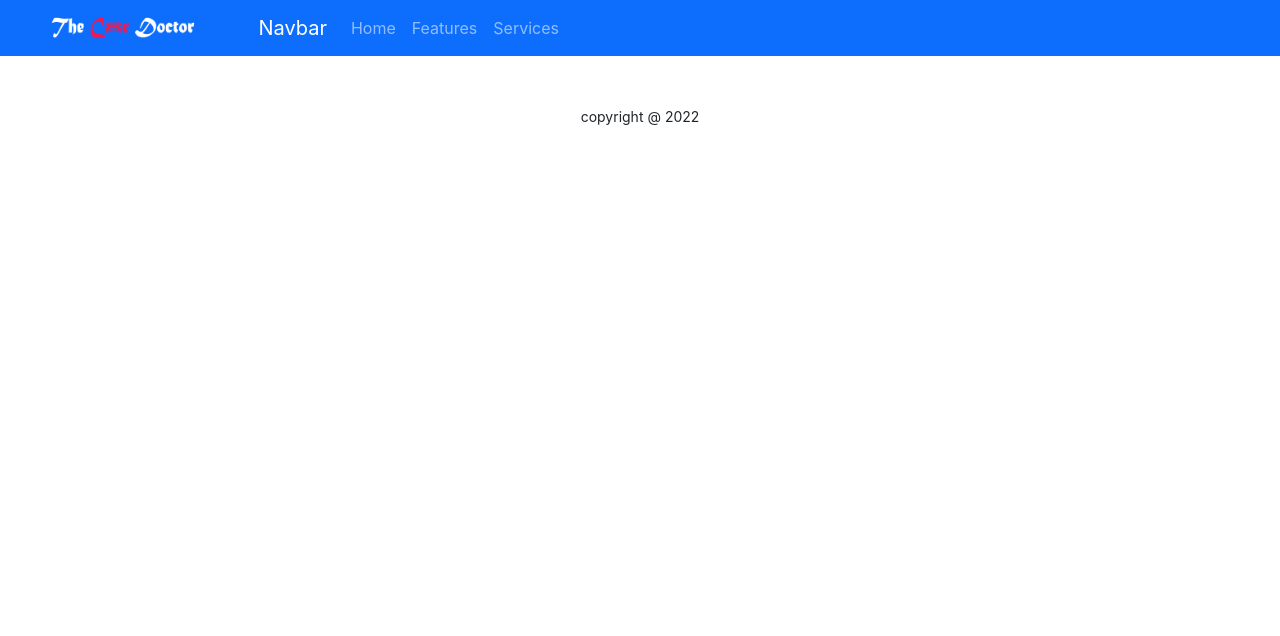
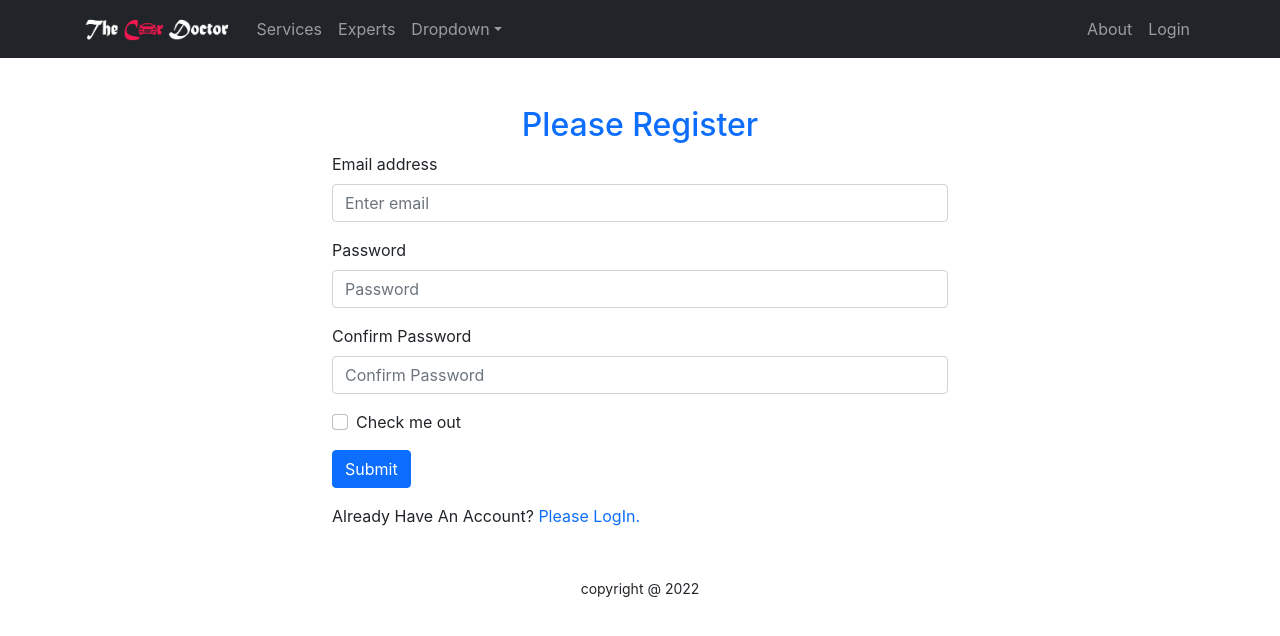
Before and after one commit to Ahamed-JI-Nabil/genius-car-services, a React (Create React App) app: page /register in a window 1280 px wide. Shown: the top 636 px of the page. Built offline with nearby package versions, Linux system fonts and the light colour scheme.

Commit message:
initial commit

```diff
--- a/src/App.js
+++ b/src/App.js
@@ -1,12 +1,15 @@
-import logo from './logo.svg';
 import './App.css';
 import { Route, Routes } from 'react-router-dom';
 import About from './Pages/About/About';
 import Home from './Pages/Home/Home/Home';
 import Services from './Pages/Home/Services/Services';
+import ServiceDetail from './Pages/ServiceDetail/ServiceDetail';
 import Header from './Pages/Shared/Header/Header';
 import Footer from './Pages/Shared/Footer/Footer';
 import Experts from './Pages/Home/Experts/Experts';
+import Login from './Pages/Login/Login/Login';
+import Register from './Pages/Login/Register';
+import NotFound from './Pages/Shared/NotFound/NotFound';
 
 function App() {
   return (
@@ -14,9 +17,14 @@ function App() {
       <Header></Header>
       <Routes>
         <Route path='/' element={<Home></Home>}></Route>
+        <Route path='/home' element={<Home></Home>}></Route>
         <Route path='/about' element={<About></About>}></Route>
         <Route path='/services' element={<Services></Services>}></Route>
+        <Route path='/service/:serviceID' element={<ServiceDetail></ServiceDetail>}></Route>
         <Route path='/experts' element={<Experts></Experts>}></Route>
+        <Route path='/login' element={<Login></Login>}></Route>
+        <Route path='/register' element={<Register></Register>}></Route>
+        <Route path='*' element={<NotFound></NotFound>}></Route>
       </Routes>
       <Footer></Footer>
     </div>
--- a/src/Pages/Home/Experts/Experts.js
+++ b/src/Pages/Home/Experts/Experts.js
@@ -19,7 +19,7 @@ const Experts = () => {
     ]
 
     return (
-        <div>
+        <div id='experts'>
             <h2 className='text-primary text-center m-5'>Our Experts!</h2>
             <div className="row row-cols-1 row-cols-md-3 g-4">
                 {
--- a/src/Pages/Home/Service/Service.js
+++ b/src/Pages/Home/Service/Service.js
@@ -1,17 +1,25 @@
 import React from 'react';
+import { useNavigate } from 'react-router-dom';
 import './Service.css'
 
-const Service = ({service}) => {
+const Service = ({ service }) => {
 
-    const { name, price, description, img } = service
+    const { id, name, price, description, img } = service
+
+    const navigate = useNavigate()
+
+    const navigateToServiceDetail = id => {
+        navigate("/service/" + id)
+    }
+
 
     return (
         <div className='service container'>
-            <img className='w-100' src={img}  alt="" />
+            <img className='w-100' src={img} alt="" />
             <h2>{name}</h2>
             <p>Price: {price}</p>
             <p><small>{description}</small></p>
-            <button className='btn btn-primary'>Book: {name}</button>
+            <button onClick={() => navigateToServiceDetail(id)} className='btn btn-primary'>Book: {name}</button>
         </div>
     );
 };
--- a/src/Pages/Home/Services/Services.js
+++ b/src/Pages/Home/Services/Services.js
@@ -14,7 +14,7 @@ const Services = () => {
 
 
     return (
-        <div>
+        <div id='services'>
             <h2 className='text-center my-5 text-primary'>Our Services</h2>
             <div className="service-container">
                 {
--- /dev/null
+++ b/src/Pages/Login/Login/Login.js
@@ -0,0 +1,51 @@
+import React, { useRef } from 'react';
+import { Button, Form } from 'react-bootstrap';
+import { Link, useNavigate } from 'react-router-dom';
+
+const Login = () => {
+
+    const emailRef = useRef('')
+    const passwordRef = useRef('')
+    // const navigate = useNavigate()
+    const handleSubmit = event => {
+        event.preventDefault()
+        const email = emailRef.current.value;
+        const password = passwordRef.current.value;
+
+        console.log(email, password);
+
+    }
+
+    // const handleRegister = ()=>{
+    //     navigate('/register')
+    // }
+
+    return (
+        <div className='container mx-auto w-50 mt-5'>
+            <h2 className='text-primary text-center'>Please login</h2>
+            <Form onSubmit={handleSubmit}>
+                <Form.Group className="mb-3" controlId="formBasicEmail">
+                    <Form.Label>Email address</Form.Label>
+                    <Form.Control ref={emailRef} type="email" placeholder="Enter email" />
+                    <Form.Text className="text-muted">
+                        We'll never share your email with anyone else.
+                    </Form.Text>
+                </Form.Group>
+
+                <Form.Group className="mb-3" controlId="formBasicPassword">
+                    <Form.Label>Password</Form.Label>
+                    <Form.Control ref={passwordRef} type="password" placeholder="Password" />
+                </Form.Group>
+                <Form.Group className="mb-3" controlId="formBasicCheckbox">
+                    <Form.Check type="checkbox" label="Check me out" />
+                </Form.Group>
+                <Button variant="primary" type="submit">
+                    Submit
+                </Button>
+            </Form>
+            <p className='mt-3'>New To Genius Car? <Link to='/register' className='text-danger text-decoration-none' >Please Register.</Link></p>
+        </div>
+    );
+};
+
+export default Login;
--- /dev/null
+++ b/src/Pages/Login/Register.js
@@ -0,0 +1,57 @@
+import React, { useRef } from 'react';
+import { Button, Form } from 'react-bootstrap';
+import { Link } from 'react-router-dom';
+
+const Register = () => {
+
+    const emailRef = useRef('')
+    const passwordRef = useRef('')
+    const confirmPasswordRef = useRef('')
+
+    const handleSubmit = event => {
+        event.preventDefault()
+        const email = emailRef.current.value;
+        const password = passwordRef.current.value;
+
+        console.log(email, password);
+
+    }
+    /*
+    another to access form value is
+        form onSubmit{eventHandler}
+        eventHandler = event =>{
+            fieldName = event.target.fieldName.value
+        }
+    */
+    return (
+        <div className='container w-50 mx-auto mt-5'>
+            <h2 className='text-primary text-center'>Please Register</h2>
+            <Form onSubmit={handleSubmit}>
+                <Form.Group className="mb-3" controlId="formBasicEmail">
+                    <Form.Label>Email address</Form.Label>
+                    <Form.Control ref={emailRef} type="email" placeholder="Enter email" />
+                </Form.Group>
+
+                <Form.Group className="mb-3" controlId="formBasicPassword">
+                    <Form.Label>Password</Form.Label>
+                    <Form.Control ref={passwordRef} type="password" placeholder="Password" />
+                </Form.Group>
+
+                <Form.Group className="mb-3" controlId="formBasicPassword">
+                    <Form.Label>Confirm Password</Form.Label>
+                    <Form.Control ref={confirmPasswordRef} type="password" placeholder="Confirm Password" />
+                </Form.Group>
+
+                <Form.Group className="mb-3" controlId="formBasicCheckbox">
+                    <Form.Check type="checkbox" label="Check me out" />
+                </Form.Group>
+                <Button variant="primary" type="submit">
+                    Submit
+                </Button>
+            </Form>
+            <p className='mt-3'>Already Have An Account? <Link to='/login' className='text-primary text-decoration-none '>Please LogIn.</Link> </p>
+        </div>
+    );
+};
+
+export default Register;
--- /dev/null
+++ b/src/Pages/ServiceDetail/ServiceDetail.js
@@ -0,0 +1,15 @@
+import React from 'react';
+import { useParams } from 'react-router-dom';
+
+const ServiceDetail = () => {
+
+    const {serviceID} = useParams()
+
+    return (
+        <div>
+            <h2>Welcome to detail : {serviceID}</h2>
+        </div>
+    );
+};
+
+export default ServiceDetail;
--- a/src/Pages/Shared/Header/Header.js
+++ b/src/Pages/Shared/Header/Header.js
@@ -1,27 +1,36 @@
 import React from 'react';
-import { Container, Nav, Navbar } from 'react-bootstrap';
+import { Container, Nav, Navbar, NavDropdown } from 'react-bootstrap';
 import { Link } from 'react-router-dom';
 import './Header.css'
 import logo from '../../../images/logo.png'
 
 const Header = () => {
     return (
-        <Navbar bg="primary" variant="dark">
-            <Navbar.Brand className='mx-5' href="#home">
-                <img
-                    src={logo}
-                    height="30"
-                    className="d-inline-block align-top"
-                    alt="React Bootstrap logo"
-                />
-            </Navbar.Brand>
+        <Navbar collapseOnSelect expand="lg" sticky='top' bg="dark" variant="dark">
             <Container>
-                <Navbar.Brand href="/">Navbar</Navbar.Brand>
-                <Nav className="me-auto">
-                    <Nav.Link href="#home">Home</Nav.Link>
-                    <Nav.Link href="#features">Features</Nav.Link>
-                    <Nav.Link href="/services">Services</Nav.Link>
-                </Nav>
+                <Navbar.Brand as={Link} to='/'>
+                    <img height={30} src={logo} alt="" />
+                </Navbar.Brand>
+                <Navbar.Toggle aria-controls="responsive-navbar-nav" />
+                <Navbar.Collapse id="responsive-navbar-nav">
+                    <Nav className="me-auto">
+                        <Nav.Link href="home#services">Services</Nav.Link>
+                        <Nav.Link href="home#experts">Experts</Nav.Link>
+                        <NavDropdown title="Dropdown" id="collasible-nav-dropdown">
+                            <NavDropdown.Item href="#action/3.1">Action</NavDropdown.Item>
+                            <NavDropdown.Item href="#action/3.2">Another action</NavDropdown.Item>
+                            <NavDropdown.Item href="#action/3.3">Something</NavDropdown.Item>
+                            <NavDropdown.Divider />
+                            <NavDropdown.Item href="#action/3.4">Separated link</NavDropdown.Item>
+                        </NavDropdown>
+                    </Nav>
+                    <Nav>
+                        <Nav.Link as={Link} to="/about">About</Nav.Link>
+                        <Nav.Link as={Link} eventKey={2} to="/login">
+                            Login
+                        </Nav.Link>
+                    </Nav>
+                </Navbar.Collapse>
             </Container>
         </Navbar>
 
--- /dev/null
+++ b/src/Pages/Shared/NotFound/NotFound.js
@@ -0,0 +1,12 @@
+import React from 'react';
+
+const NotFound = () => {
+    return (
+        <div className='text-center mt-5 text-danger'>
+            <h1>404</h1>
+            <h3>Page Youre Locking For CouldNot Found!</h3>
+        </div>
+    );
+};
+
+export default NotFound;
```
